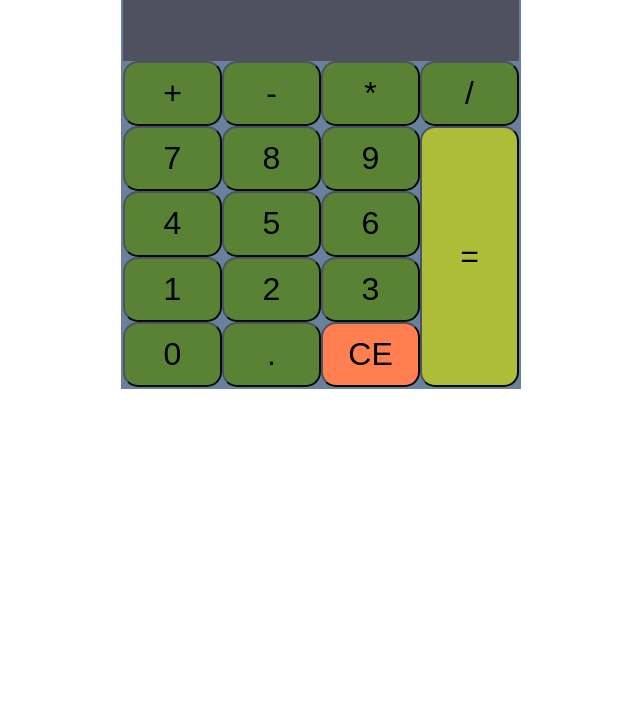
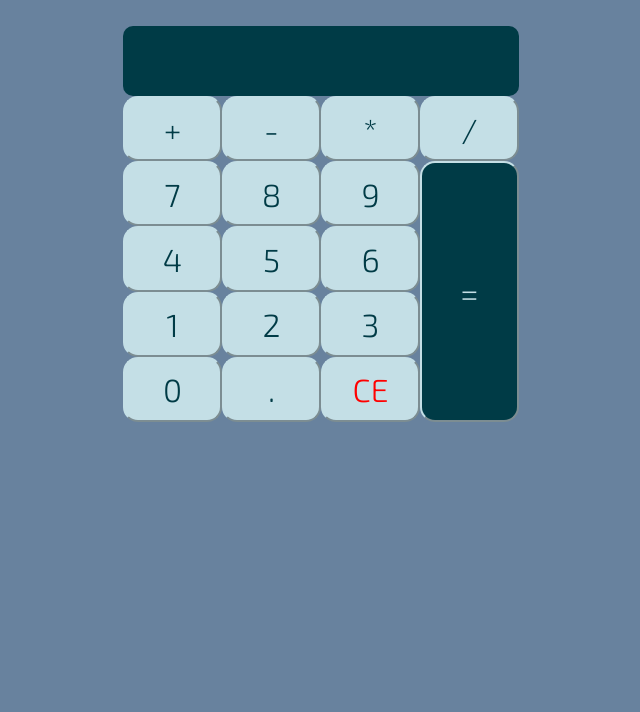
Before and after one commit to LukeTunstallll/Pro_Calculator, a plain HTML site: page index.html in a window 1280 px wide. Shown: the part 88-800 px from the top of the page, without its empty margins (319-959 px from the left). Drawn offline with Linux system fonts and the light colour scheme.

Commit message:
Pro_Calculator

```diff
--- a/styles.css
+++ b/styles.css
@@ -1,8 +1,12 @@
+@import url("https://fonts.googleapis.com/css2?family=Exo+2:wght@300&display=swap");
+
 * {
   margin: 0px;
   padding: 0px;
   -webkit-box-sizing: border-box;
   box-sizing: border-box;
+  background-color: #68829e;
+  font-family: "Exo 2";
 }
 
 .body {
@@ -14,6 +18,8 @@
 .page-title {
   display: flex;
   justify-content: center;
+  color: #003b46;
+  font-size: 30px;
 }
 
 .calculator {
@@ -49,9 +55,10 @@
   align-items: center;
   justify-content: center;
   font-size: 2rem;
-  background-color: #598234;
-  border-color: #505160;
+  background-color: #c4dfe6;
+  border-color: #c4dfe6;
   border-radius: 15px;
+  color: #003b46;
 }
 
 .button:hover {
@@ -59,19 +66,21 @@
 }
 
 .display__result {
-  background-color: #505160;
+  background-color: #003b46;
   grid-area: result;
   display: flex;
   align-items: center;
   justify-content: flex-end;
   font-size: 70px;
   height: 70px;
-  color: white;
+  color: #c4dfe6;
+  border-color: #c4dfe6;
+  border-radius: 10px;
 }
 
 .button__clear {
   grid-area: clear;
-  background-color: coral;
+  color: red;
 }
 
 .button__add {
@@ -91,8 +100,9 @@
 }
 
 .button__equals {
-  background-color: #aebd38;
+  background-color: #003b46;
   grid-area: equals;
+  color: #c4dfe6;
 }
 
 .button__decimal {
```
